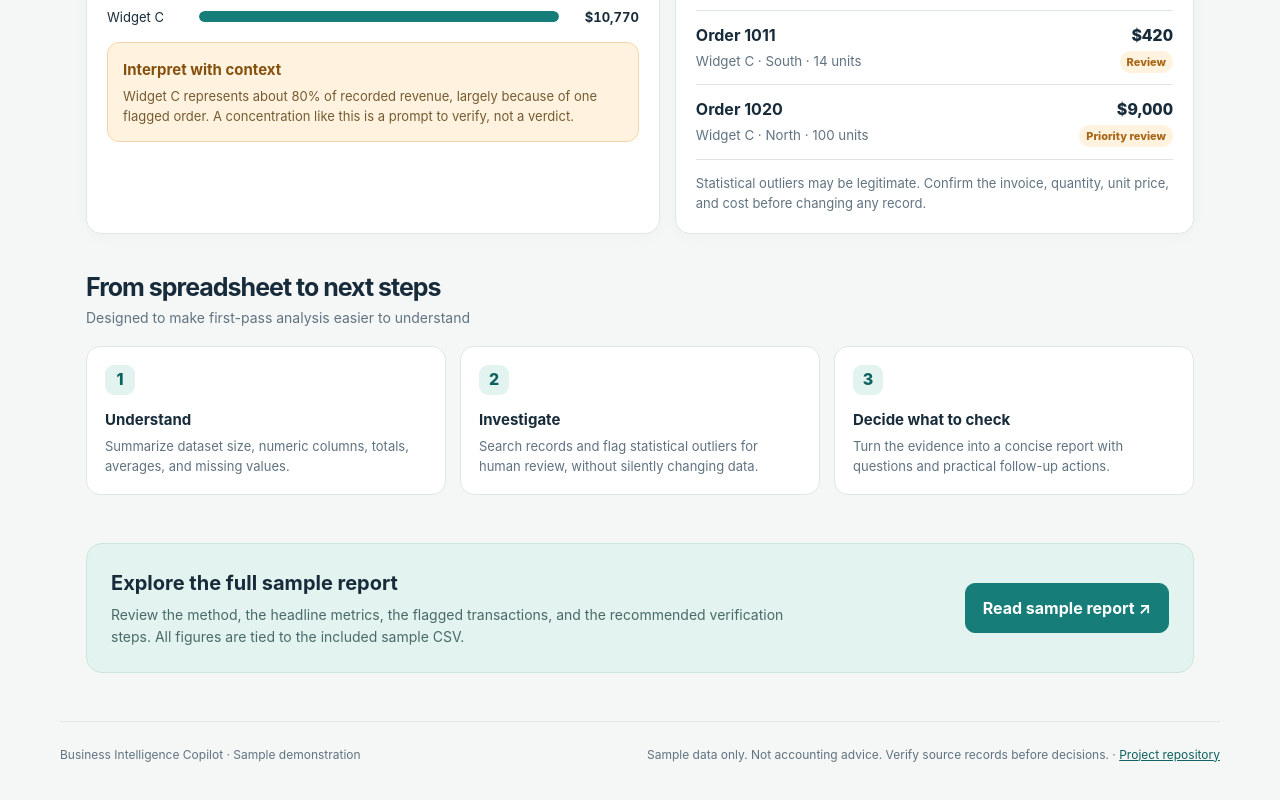
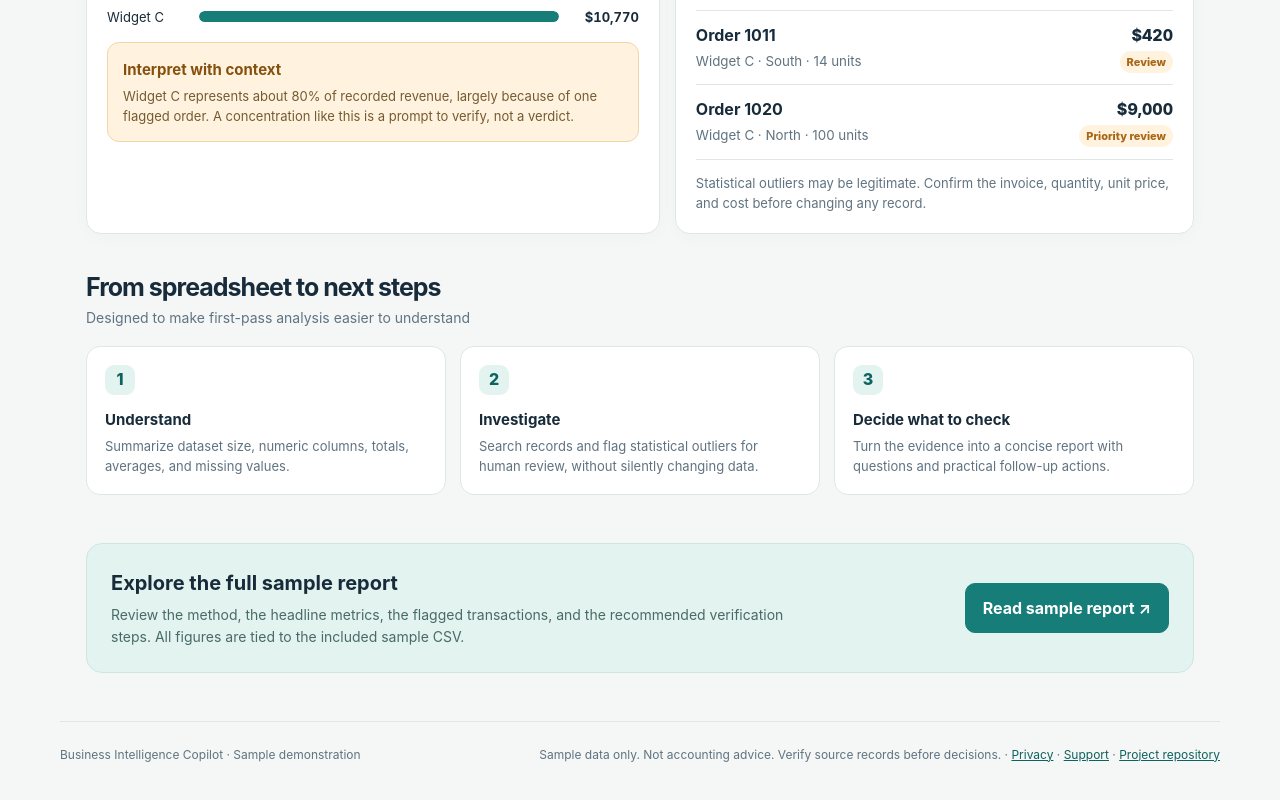
Before and after one commit to bzucker4/business-intelligence-mcp, a plain HTML site: page demo/index.html in a window 1280 px wide. Shown: the part 1048-1848 px from the top of the page. Drawn offline with Linux system fonts and the light colour scheme.

Commit message:
Link privacy and support pages from demo footer

```diff
--- a/demo/index.html
+++ b/demo/index.html
@@ -21,5 +21,5 @@
 <section id="how-it-works"><div class="section-head"><div><h2>From spreadsheet to next steps</h2><p>Designed to make first-pass analysis easier to understand</p></div></div><div class="steps"><article class="step"><div class="num">1</div><h3>Understand</h3><p>Summarize dataset size, numeric columns, totals, averages, and missing values.</p></article><article class="step"><div class="num">2</div><h3>Investigate</h3><p>Search records and flag statistical outliers for human review, without silently changing data.</p></article><article class="step"><div class="num">3</div><h3>Decide what to check</h3><p>Turn the evidence into a concise report with questions and practical follow-up actions.</p></article></div></section>
 <section class="callout"><div><h3>Explore the full sample report</h3><p>Review the method, the headline metrics, the flagged transactions, and the recommended verification steps. All figures are tied to the included sample CSV.</p></div><a class="btn" href="/sample-report">Read sample report ↗</a></section>
 </main>
-<footer class="wrap footer"><div>Business Intelligence Copilot · Sample demonstration</div><span>Sample data only. Not accounting advice. Verify source records before decisions. · <a href="https://github.com/bzucker4/business-intelligence-mcp">Project repository</a></span></footer>
+<footer class="wrap footer"><div>Business Intelligence Copilot · Sample demonstration</div><span>Sample data only. Not accounting advice. Verify source records before decisions. · <a href="/privacy">Privacy</a> · <a href="/support">Support</a> · <a href="https://github.com/bzucker4/business-intelligence-mcp">Project repository</a></span></footer>
 </body></html>
```
